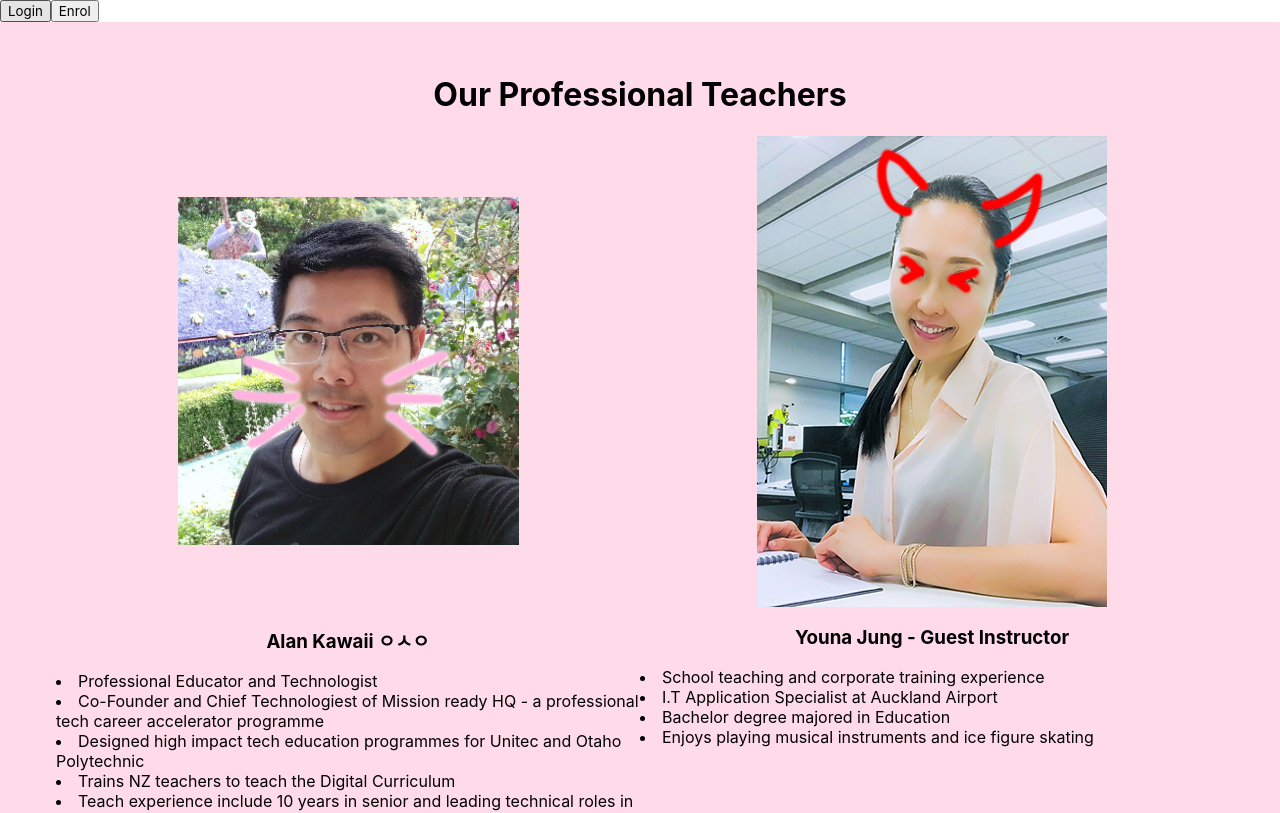
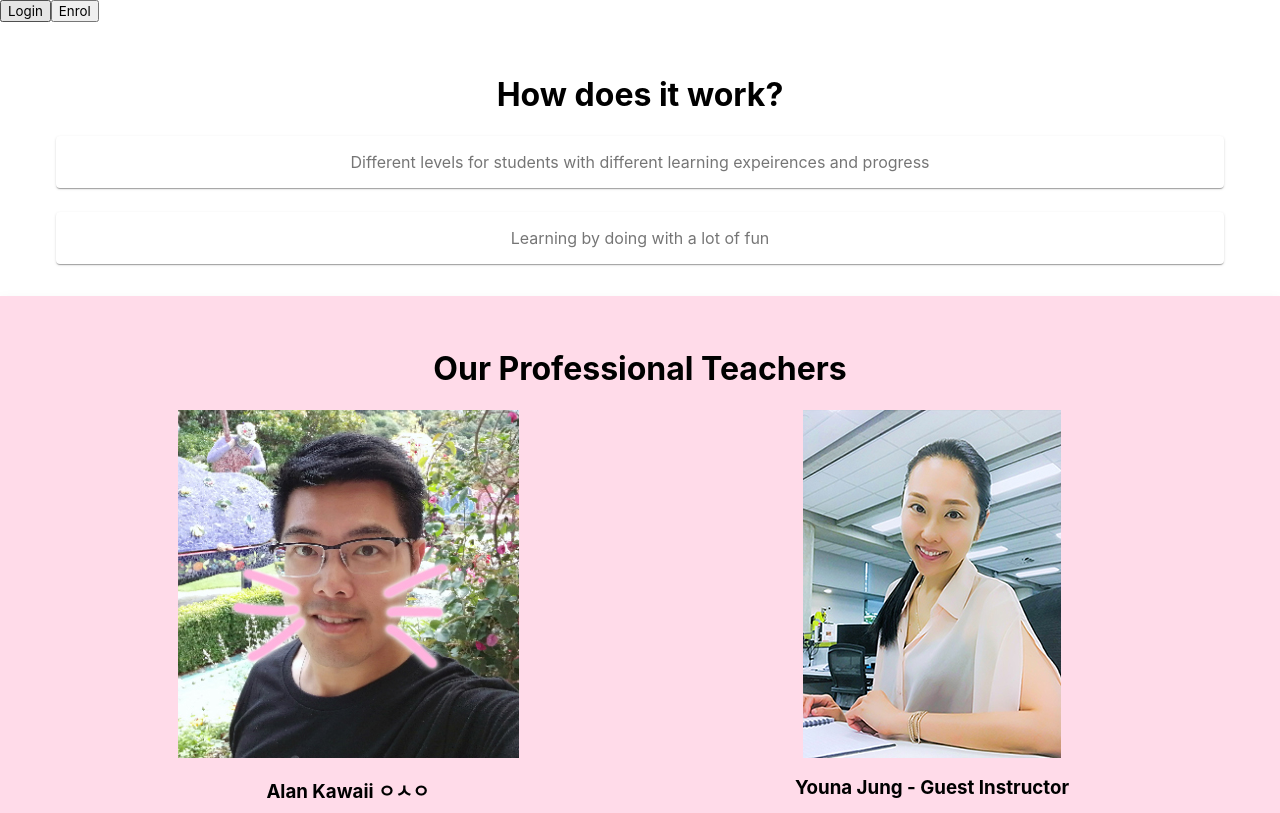
Before and after one commit to strigonone/levelupworksv2, a React (Create React App) app: page / in a window 1280 px wide. Shown: the top 813 px of the page. Built offline with nearby package versions, Linux system fonts and the light colour scheme.

Commit message:
Heroku test

```diff
--- /dev/null
+++ b/src/components/HomePageContent/HowDoesItWork/HowDoesItWork.js
@@ -0,0 +1,57 @@
+import React from "react";
+
+// import GRIDAKL from "../../../assets/img/GRIDAKL.jpeg";
+// import Tw21 from "../../../assets/img/techweek-logo-short-blue.png";
+// import NZTech from "../../../assets/img/NZTech-300dpi2.png";
+// import missionReadyLogo from "../../../assets/img/missionReadyLogo.png";
+
+import Container from "@material-ui/core/Container";
+import { makeStyles } from "@material-ui/core/styles";
+import Grid from "@material-ui/core/Grid";
+import Paper from "@material-ui/core/Paper";
+
+const useStyles = makeStyles((theme) => ({
+	root: {
+		flexGrow: 1,
+		padding: theme.spacing(4),
+		// boxShadow: "0px 8px 15px rgba(0, 0, 0, 0.1)",
+	},
+	img: {
+		margin: "auto",
+		display: "block",
+		maxWidth: "100%",
+		maxHeight: "100%",
+	},
+	paper: {
+		padding: theme.spacing(2),
+		textAlign: "center",
+		color: theme.palette.text.secondary,
+	},
+}));
+
+const HowDoesItWork = () => {
+	const classes = useStyles();
+
+	return (
+		<div className={classes.root}>
+			<Container maxWidth="lg" spacing={3}>
+				<h1 style={{ textAlign: "center" }}>How does it work?</h1>
+				<Grid container spacing={3}>
+					<Grid item xs={12}>
+						<Paper className={classes.paper}>
+							Different levels for students with different learning expeirences
+							and progress
+						</Paper>
+					</Grid>
+					<Grid item xs={12}>
+						<Paper className={classes.paper}>
+							Learning by doing with a lot of fun
+						</Paper>
+					</Grid>
+				</Grid>
+			</Container>
+		</div>
+	);
+};
+
+export default HowDoesItWork;
--- a/src/pages/HomePage.js
+++ b/src/pages/HomePage.js
@@ -7,11 +7,13 @@ import AreYouReady from "../components/HomePageContent/AreYouReady/AreYouReady";
 import CourseGallery from "../components/HomePageContent/CourseGallery/CourseGallery";
 import WhatDoParentsSay from "../components/HomePageContent/WhatDoParentsSay/WhatDoParentsSay";
 import ProfessionalTeachers from "../components/HomePageContent/OurProfessionalTeachers/ProfessionalTeachers";
+import HowDoesItWork from "../components/HomePageContent/HowDoesItWork/HowDoesItWork";
 
 const HomePage = () => {
 	return (
 		<div>
 			<LoginButton />
+			<HowDoesItWork />
 			<ProfessionalTeachers />
 			<WhatDoParentsSay />
 			<CourseGallery />
```
Also changed, not shown: src/assets/img/youna_d800.jpg, 1 other file (tests, documents, lock files or other folders).
